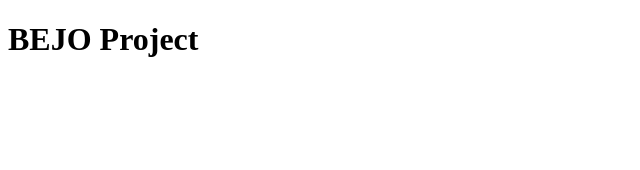
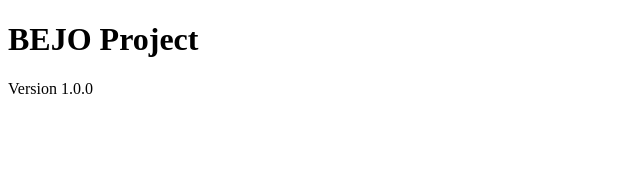
Before and after one commit to GMBenny/GitFun, an Angular app in the folder git-fun-angular/: page / in a window 1280 px wide. Shown: the top 170 px of the page, without its empty margins (0-640 px from the left). Built offline with nearby package versions, Linux system fonts and the light colour scheme.

Commit message:
Med version

```diff
--- a/git-fun-angular/src/app/app.html
+++ b/git-fun-angular/src/app/app.html
@@ -1 +1,2 @@
 <h1>BEJO Project</h1>
+<p>Version 1.0.0</p>
```
